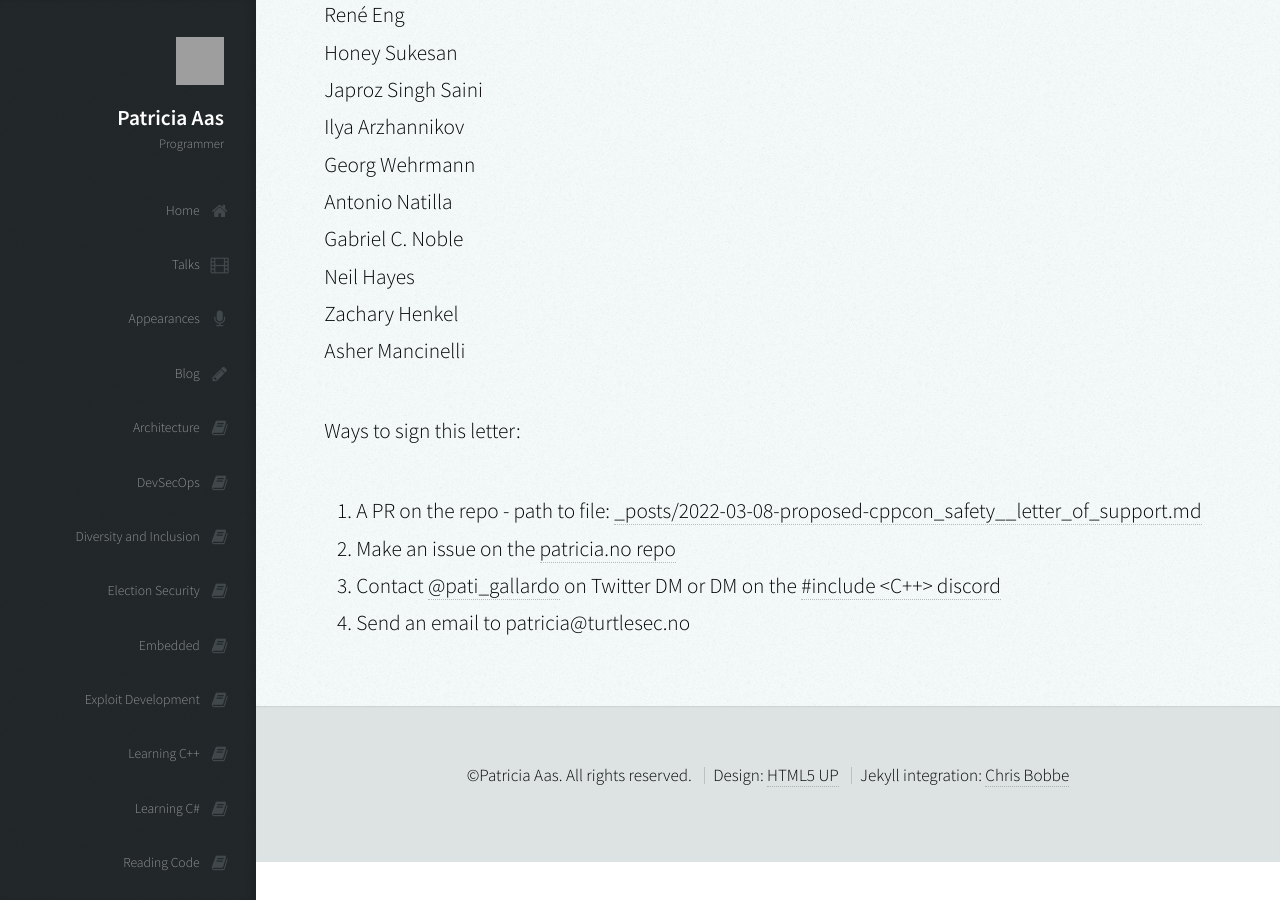
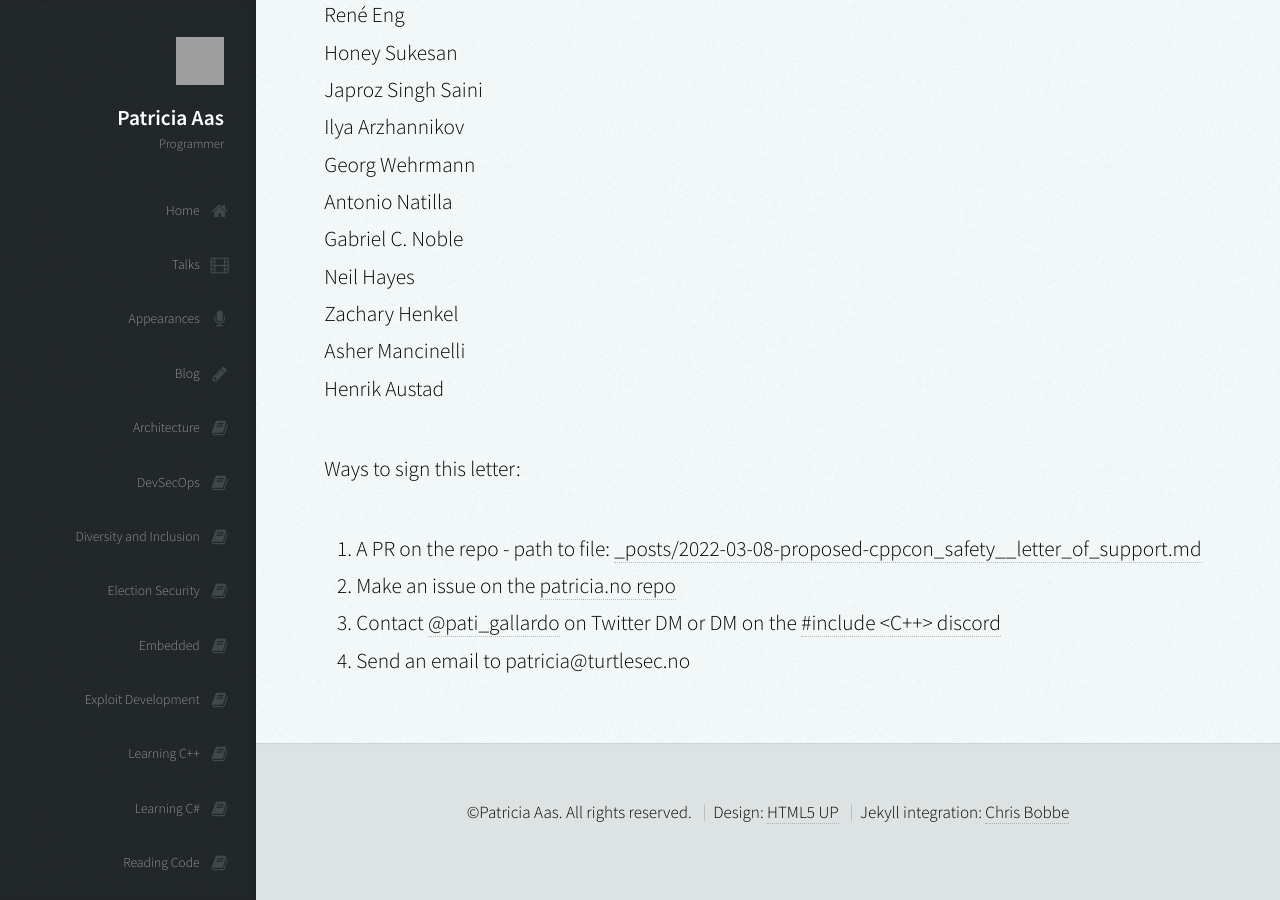
Before and after one commit to patricia-gallardo/patricia-gallardo.github.io, a Jekyll site: the page built from _posts/2022-03-08-proposed-cppcon_safety__letter_of_support.md, in a window 1280 px wide and 900 px high, scrolled down 4403 px. Built offline with Jekyll 4.4.1, drawn with Linux system fonts in a browser that asks for light colours; nearby versions of some CDN libraries; grey boxes are pictures that could not be loaded.

Commit message:
Update 2022-03-08-proposed-cppcon_safety__letter_of_support.md

```diff
--- a/_posts/2022-03-08-proposed-cppcon_safety__letter_of_support.md
+++ b/_posts/2022-03-08-proposed-cppcon_safety__letter_of_support.md
@@ -126,6 +126,8 @@ Gabriel C. Noble <br>
 Neil Hayes <br>
 Zachary Henkel <br>
 Asher Mancinelli <br>
+Henrik Austad <br>
+
 
 Ways to sign this letter:
 1. A PR on the repo - path to file: [_posts/2022-03-08-proposed-cppcon_safety__letter_of_support.md][4]
```
